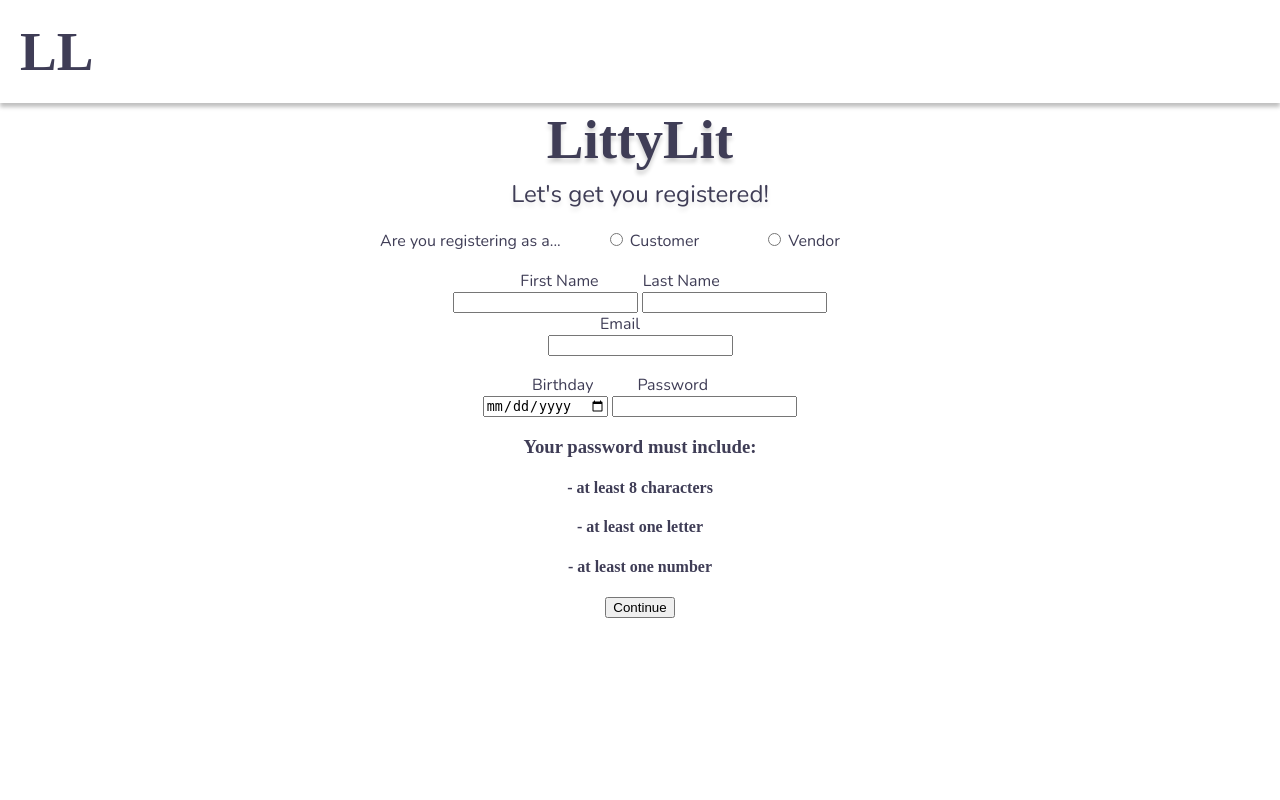
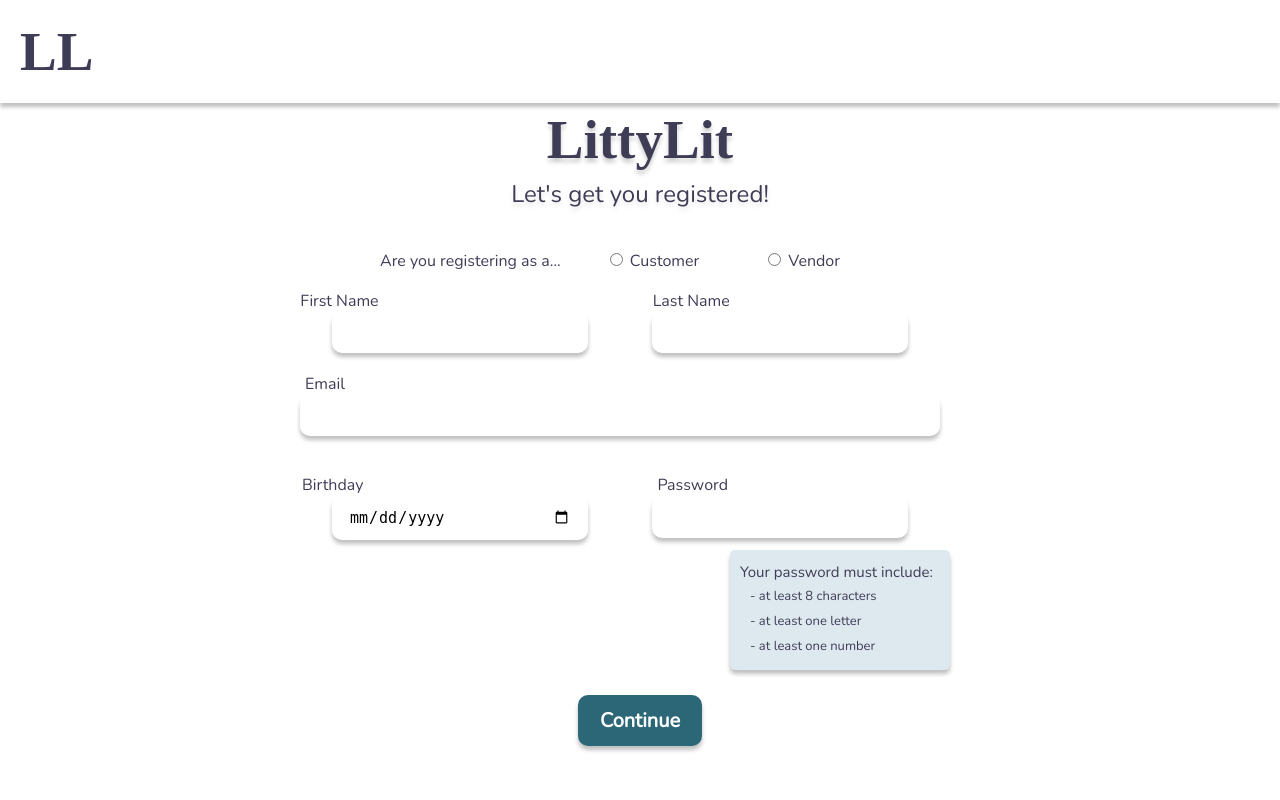
Before and after one commit to elodiecollier/LittyLit, a PHP site: page /registration.html in a window 1280 px wide. Run offline with PHP 8.4, Linux system fonts and the light colour scheme; some web fonts are replaced.

Commit message:
Update registration.css

```diff
--- a/registration.css
+++ b/registration.css
@@ -45,6 +45,7 @@ ul {
       text-align: center;
       font-weight: 400;
       text-shadow: 0px 4px 4px rgba(0, 0, 0, 0.10);
+      margin-bottom: 40px;
   }
 
   label {
@@ -68,3 +69,126 @@ ul {
       text-align: center;
       color: #3F3D56;
   }
+
+  .nameInput {
+    width: 20%;
+    padding: 10px 15px;
+    margin-bottom: 20px;
+    border-radius: 10px;
+    border: 2px solid white;
+    box-shadow: 0px 4px 4px rgba(0, 0, 0, 0.25);
+    margin-right: 50px;
+    margin-left: 10px;
+    float: inline;
+    font-size: 15px;
+  }
+
+  .inputEmail {
+    width: 53%;
+    padding: 10px 15px;
+    margin-bottom: 20px;
+    border-radius: 10px;
+    border: 2px solid white;
+    box-shadow: 0px 4px 4px rgba(0, 0, 0, 0.25);
+    margin-right: 50px;
+    margin-left: 10px;
+    font-size: 15px;
+  }
+
+  .firstNameLabel {
+    margin-right: 200px;
+    margin-left: -210px;
+  }
+
+  .lastNameLabel {
+    margin-left: 70px;
+  }
+
+  .emailLabel {
+    display: inline;
+    margin-right: 630px;
+  }
+
+  .inputEmail {
+    width: 640px;
+  }
+
+  .bdayInput {
+    width: 20%;
+    padding: 10px 15px;
+    margin-bottom: 20px;
+    border-radius: 10px;
+    border: 2px solid white;
+    box-shadow: 0px 4px 4px rgba(0, 0, 0, 0.25);
+    margin-right: 50px;
+    margin-left: 10px;
+    float: inline;
+    font-size: 15px;
+  }
+
+  .passInput {
+    width: 20%;
+    padding: 10px 15px;
+    border-radius: 10px;
+    border: 2px solid white;
+    box-shadow: 0px 4px 4px rgba(0, 0, 0, 0.25);
+    margin-right: 50px;
+    margin-left: 10px;
+    float: inline;
+    font-size: 15px;
+  }
+
+  .birthdayLabel {
+    margin-right: 200px;
+    margin-left: -210px;
+  }
+
+  .passwordLabel {
+    margin-left: 90px;
+  }
+
+  h3 {
+    font-family: Nunito;
+    text-align: left;
+    padding-top: 12px;
+    padding-left: 10px;
+    font-size: 15px;
+    font-weight: 300;
+  }
+
+  h4 {
+    font-family: Nunito;
+    text-align: left;
+    padding-left: 20px;
+    margin-top: -10px;
+    font-weight: 100;
+    font-size: 13px;
+  }
+
+  .passReq {
+    background-color: #DEE8EF;
+    width: 220px;
+    height: 120px;
+    border-radius: 5px;
+    box-shadow: 0px 4px 4px rgba(0, 0, 0, 0.25);
+    margin-left: 730px;
+    margin-top: -25px;
+  }
+
+  .submit {
+    padding: 15px 32px;
+    font-family: Nunito;
+    background-color: #2B6777;
+    color: #ffffff;
+    font-size: 20px;
+    padding: 10px 20px;
+    border-radius: 10px;
+    border: 2px solid #2B6777;
+    font-weight:bold;
+    margin-top: 25px;
+    box-shadow: 0px 4px 4px rgba(0, 0, 0, 0.25);
+  }
+
+  .submit:hover {
+    opacity: 0.8;
+  }
```
